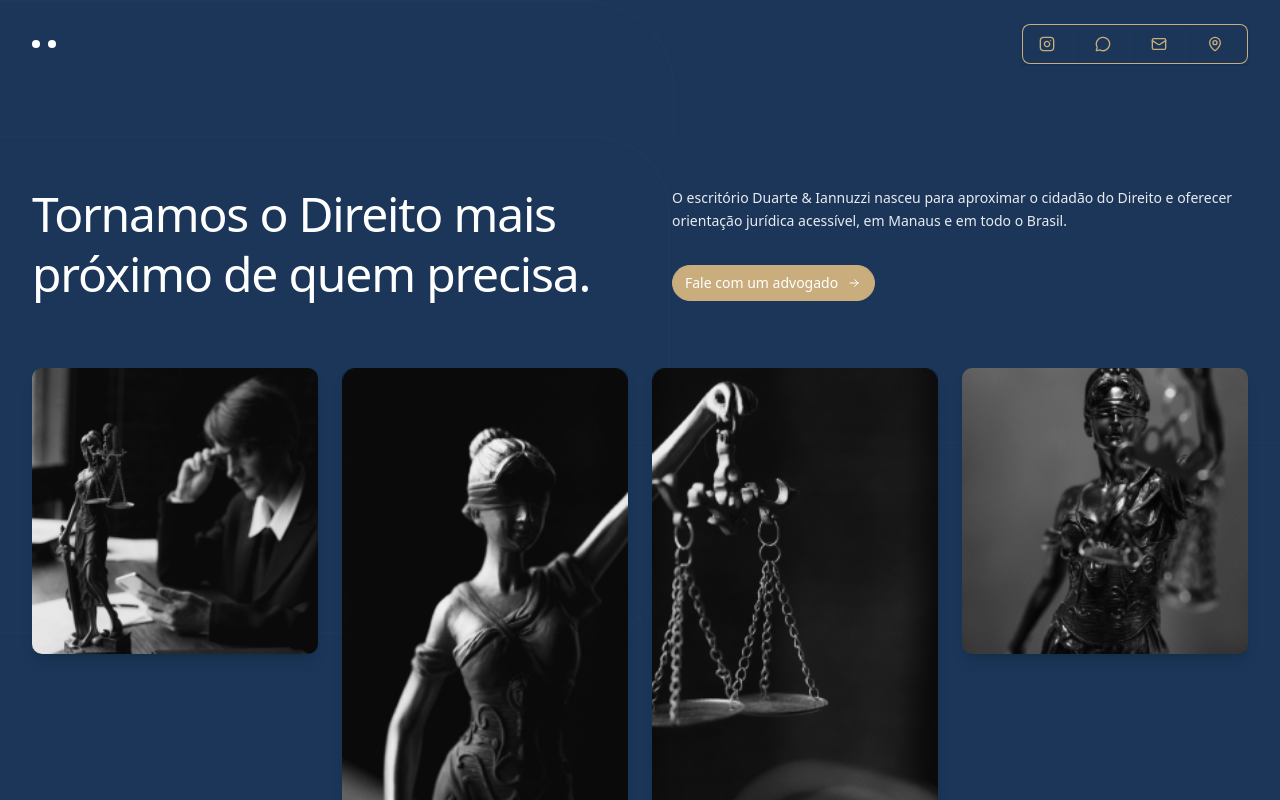
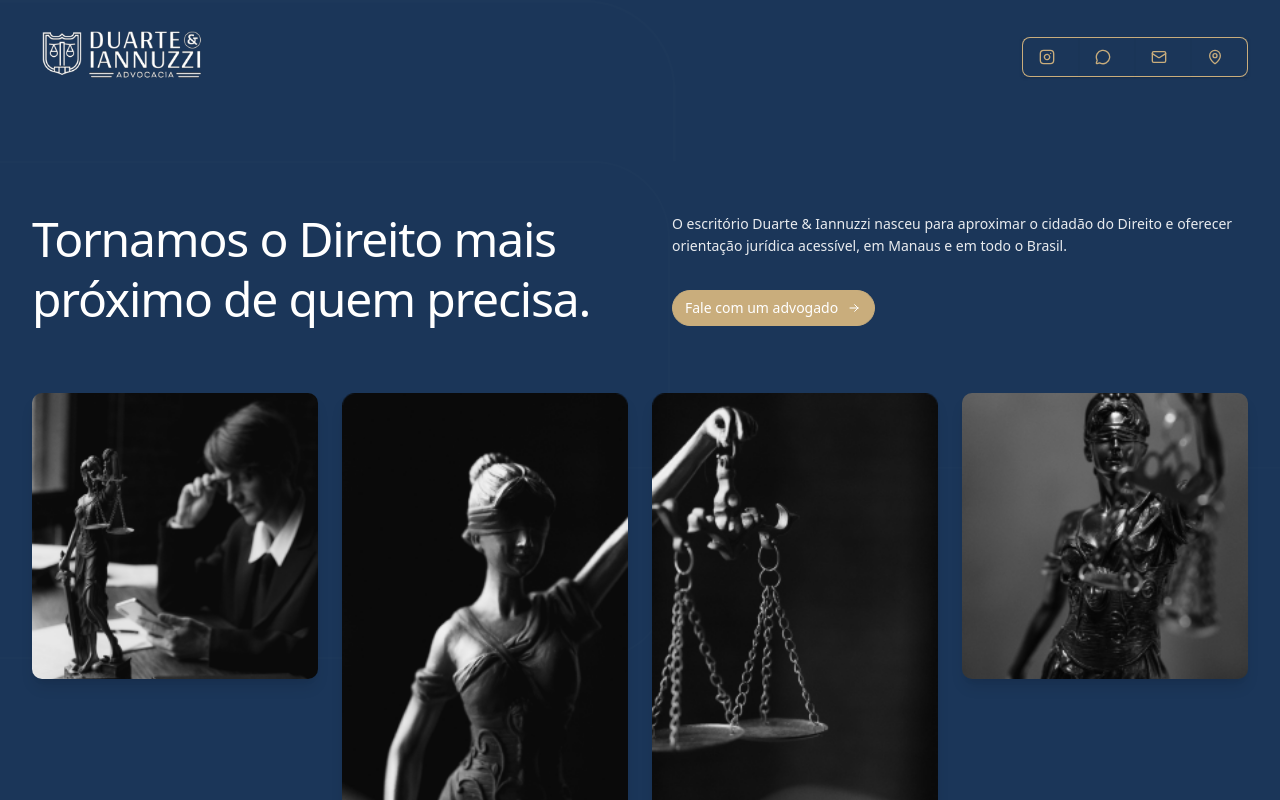
Before and after one commit to juliuscaezarff/duarte-lp, a Next.js app: page / in a window 1280 px wide. Shown: the top 800 px of the page. Built offline with nearby package versions, Linux system fonts and the light colour scheme; a web font is replaced by a local one.

Commit message:
add logos

```diff
--- a/src/app/page.tsx
+++ b/src/app/page.tsx
@@ -6,6 +6,7 @@ import ExpertiseSection from "@/components/expertise-section";
 import DifferentialsSection from "@/components/differentials-section";
 import { ContactButtonGroup } from "@/components/ui/contact-button-group";
 import type { Metadata } from "next";
+import Image from "next/image";
 
 export const metadata: Metadata = {
   title: "DUARTE & IANNUZZI ADVOCACIA",
@@ -29,10 +30,7 @@ export default function Home() {
 
         <header className="mx-auto max-w-7xl px-6 lg:px-8 relative">
           <div className="flex items-center justify-between py-6">
-            <div className="flex space-x-2">
-              <div className="h-2 w-2 rounded-full bg-white"></div>
-              <div className="h-2 w-2 rounded-full bg-white"></div>
-            </div>
+            <Image src="/logo-black.png" alt="logo" width={190} height={190} />
             <ContactButtonGroup
               instagramUrl="https://www.instagram.com/di.advocacia/"
               whatsappNumber="5592996037337"
@@ -58,10 +56,7 @@ export default function Home() {
       <footer>
         <div className="mx-auto max-w-7xl px-6 lg:px-8 py-12">
           <div className="flex  items-center justify-between gap-6">
-            <div className="flex items-center space-x-2">
-              <div className="h-2 w-2 rounded-full bg-black"></div>
-              <div className="h-2 w-2 rounded-full bg-black"></div>
-            </div>
+            <Image src="/logo-color.png" alt="logo" width={190} height={190} />
 
             <div className="flex flex-col gap-4">
               <ContactButtonGroup
```
Also changed, not shown: public/logo-black.png (added), public/logo-color.png (added).
